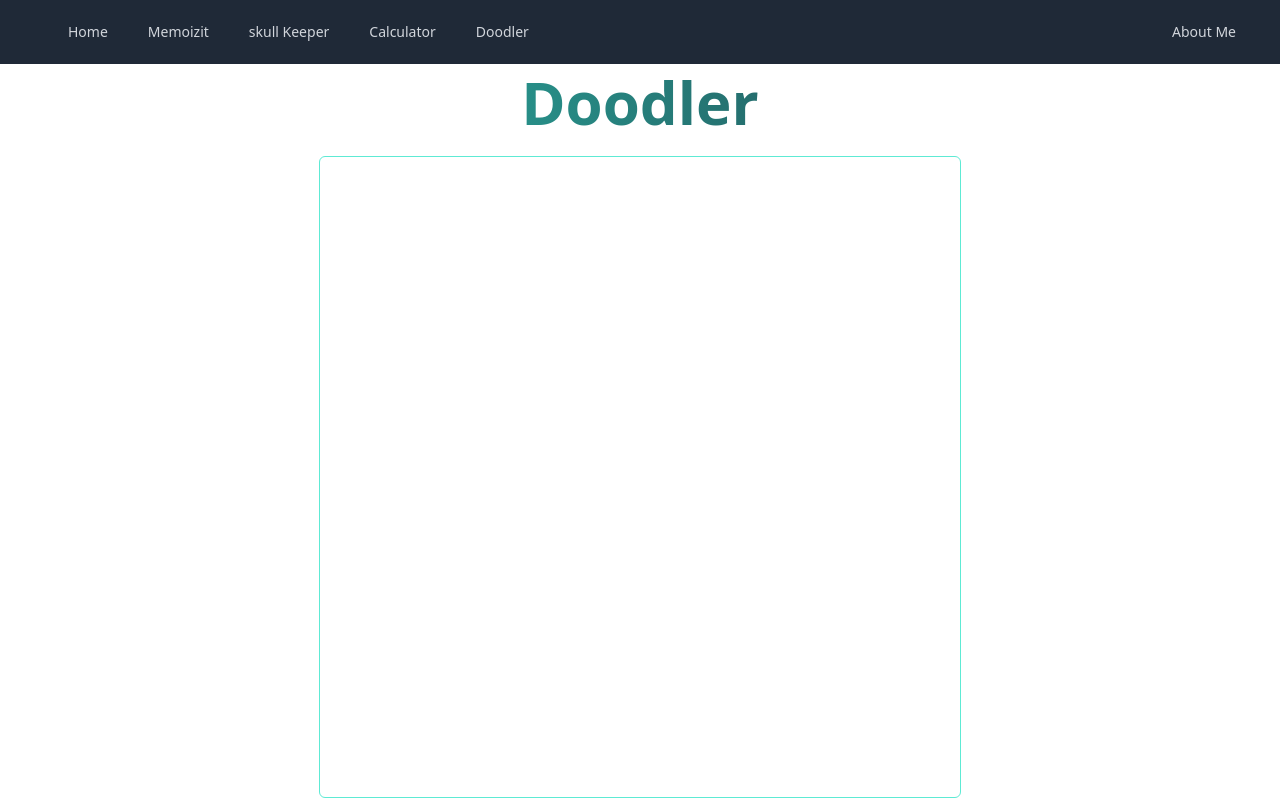
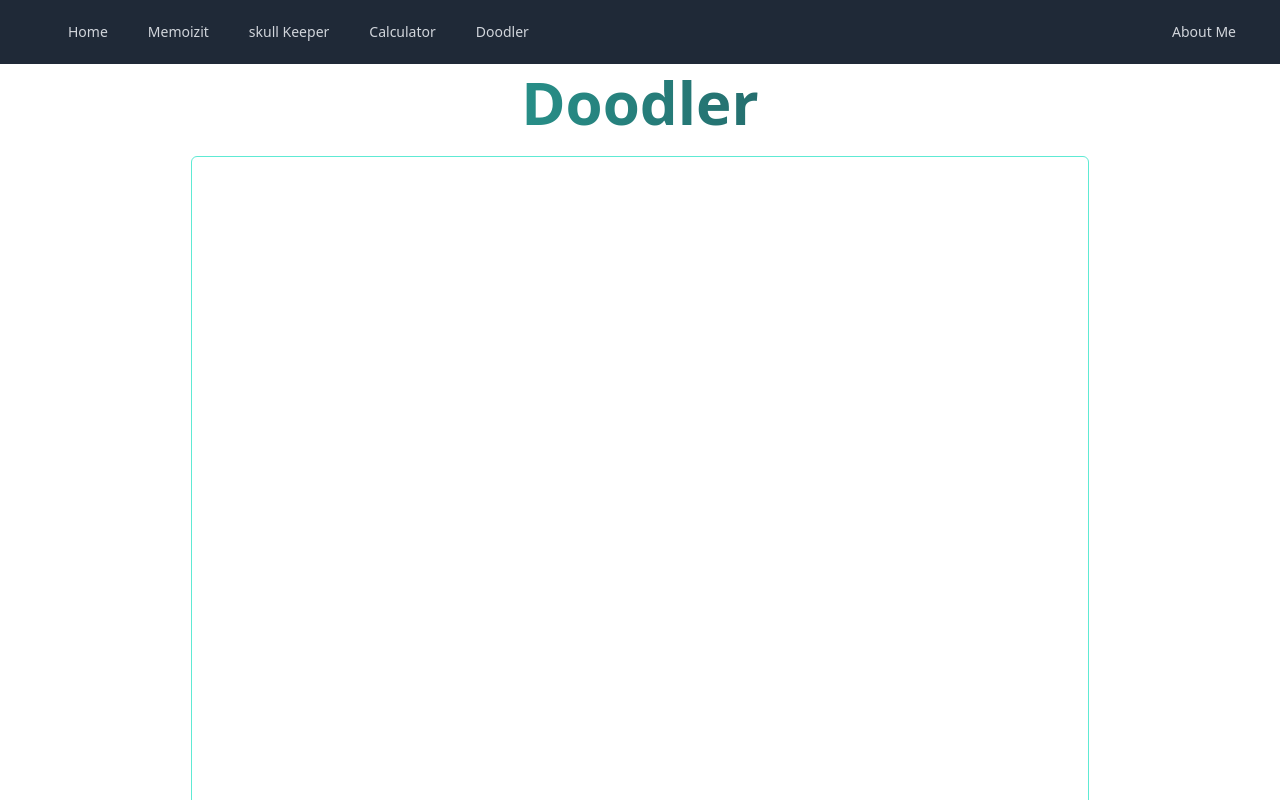
Before and after one commit to widnat/NateWidmer, a Next.js app: page /doodler in a window 1280 px wide. Shown: the top 800 px of the page. Built offline with nearby package versions, Linux system fonts and the light colour scheme.

Commit message:
Fixed colors ref issue

```diff
--- a/components/doodler/DrawingArea.tsx
+++ b/components/doodler/DrawingArea.tsx
@@ -13,7 +13,12 @@ import { Draw } from "@/types/doodler";
 import { useDraw } from "@/hooks/doodler";
 
 export default function DrawingArea() {
-	const [color, setColor] = useState<string>("black");
+	const [color, _setColor] = useState<string>("black");
+	const colorRef = useRef(color);
+	const setColor = (newColor: string) => {
+		colorRef.current = newColor;
+		_setColor(newColor);
+	};
 	const { canvasRef, onMouseDown, clear } = useDraw(drawLine);
 	const [lineWidth, setLineWidth] = useState(5);
 	const [canvasWidth, setCanvasWidth] = useState(50);
@@ -24,7 +29,7 @@ export default function DrawingArea() {
 
 	function drawLine({ prevPoint, currentPoint, ctx }: Draw) {
 		const { x: currX, y: currY } = currentPoint;
-		const lineColor = color;
+		const lineColor = colorRef.current;
 
 		let startPoint = prevPoint ?? currentPoint;
 		ctx.beginPath();
@@ -41,8 +46,8 @@ export default function DrawingArea() {
 	}
 
 	function handleResize() {
-		setCanvasWidth(window.innerWidth / 2);
-		setCanvasHeight(window.innerWidth / 2);
+		setCanvasWidth(window.innerWidth * 0.7);
+		setCanvasHeight(window.innerWidth * 0.7);
 	}
 
 	useEffect(() => {
```
